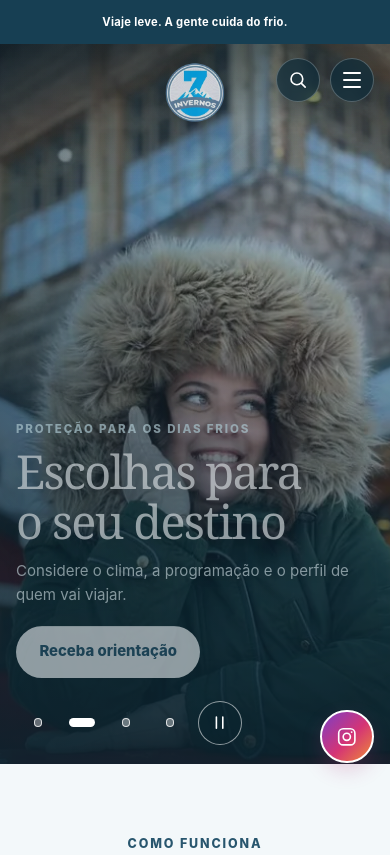
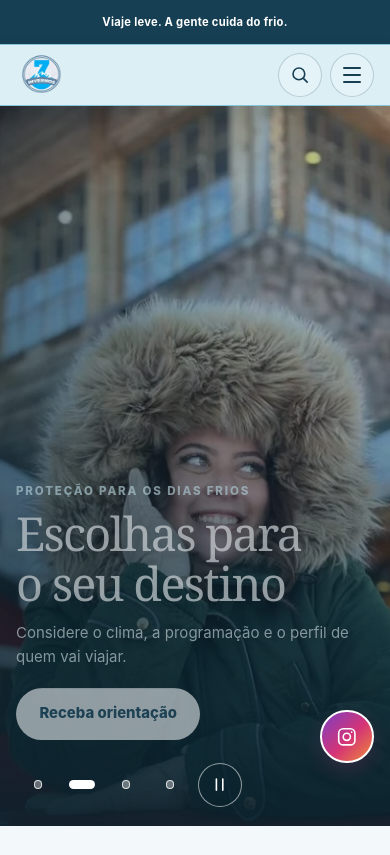
Before and after one commit to mariomoutinho/7-invernos, a plain HTML site: page index.html in a window 390 px wide. Shown: the top 855 px of the page. Drawn offline with Linux system fonts and the light colour scheme.

Commit message:
fix: ajusta cabecalho e autoplay mobile

```diff
--- a/css/styles.css
+++ b/css/styles.css
@@ -35,7 +35,7 @@
 
 html {
   scroll-behavior: smooth;
-  scroll-padding-top: 6.5rem;
+  scroll-padding-top: 72px;
 }
 
 body {
@@ -300,22 +300,20 @@ p:last-child {
 }
 
 .menu-button,
-.hero-carousel-search {
+.site-header-search {
   width: 2.75rem;
   height: 2.75rem;
   place-content: center;
   padding: 0;
-  border: 1px solid rgba(255, 255, 255, 0.24);
+  border: 1px solid rgba(40, 86, 110, 0.24);
   border-radius: 50%;
-  color: #fff;
-  background: rgba(15, 44, 57, 0.72);
-  box-shadow: 0 7px 20px rgba(5, 21, 29, 0.18);
+  color: var(--color-primary-strong);
+  background: rgba(255, 255, 255, 0.24);
   cursor: pointer;
   transition:
     background-color var(--transition),
     border-color var(--transition),
     transform var(--transition);
-  backdrop-filter: blur(6px);
 }
 
 .menu-button {
@@ -323,18 +321,18 @@ p:last-child {
   gap: 5px;
 }
 
-.hero-carousel-search {
+.site-header-search {
   display: none;
 }
 
 .menu-button:hover,
-.hero-carousel-search:hover {
-  border-color: rgba(255, 255, 255, 0.42);
-  background: rgba(15, 44, 57, 0.9);
+.site-header-search:hover {
+  border-color: rgba(40, 86, 110, 0.42);
+  background: rgba(255, 255, 255, 0.58);
   transform: translateY(-1px);
 }
 
-.hero-carousel-search svg {
+.site-header-search svg {
   width: 1.35rem;
   height: 1.35rem;
   fill: none;
@@ -547,6 +545,43 @@ p:last-child {
 .social-link.instagram .instagram-dot {
   fill: currentColor;
   stroke: none;
+}
+
+.site-header {
+  position: sticky;
+  z-index: 50;
+  top: 0;
+  height: 3.875rem;
+  border-top: 1px solid rgba(0, 127, 169, 0.38);
+  border-bottom: 1px solid rgba(0, 127, 169, 0.38);
+  background: #dceff5;
+  box-shadow: 0 5px 14px rgba(24, 60, 78, 0.1);
+}
+
+.site-header-inner {
+  display: flex;
+  height: 100%;
+  align-items: center;
+  justify-content: space-between;
+}
+
+.site-header-logo {
+  display: block;
+  width: clamp(3rem, 13vw, 3.25rem);
+  height: auto;
+  flex: 0 0 auto;
+}
+
+.site-header-logo img {
+  width: 100%;
+  height: auto;
+  object-fit: contain;
+}
+
+.site-header-actions {
+  display: flex;
+  align-items: center;
+  gap: 0.5rem;
 }
 
 .js .site-navigation {
@@ -573,7 +608,7 @@ p:last-child {
 }
 
 .js .menu-button,
-.js .hero-carousel-search {
+.js .site-header-search {
   display: grid;
 }
 
@@ -755,65 +790,6 @@ body.menu-is-open {
   color: #fff;
   background: var(--color-primary-strong);
   touch-action: pan-y;
-}
-
-.hero-carousel-header {
-  position: absolute;
-  z-index: 7;
-  top: 0.875rem;
-  left: 50%;
-  display: flex;
-  align-items: center;
-  justify-content: flex-end;
-  pointer-events: none;
-  transform: translateX(-50%);
-}
-
-.hero-carousel-top-shade {
-  position: absolute;
-  z-index: 6;
-  top: 0;
-  right: 0;
-  left: 0;
-  height: 9rem;
-  background: linear-gradient(
-    to bottom,
-    rgba(5, 25, 34, 0.48) 0%,
-    rgba(5, 25, 34, 0.18) 55%,
-    transparent 100%
-  );
-  pointer-events: none;
-}
-
-.hero-carousel-logo,
-.hero-carousel-actions {
-  pointer-events: auto;
-}
-
-.hero-carousel-logo {
-  position: absolute;
-  z-index: 1;
-  top: 0;
-  left: 50%;
-  display: block;
-  width: clamp(4.5rem, 20vw, 5.5rem);
-  height: auto;
-  opacity: 0.84;
-  filter: drop-shadow(0 3px 7px rgba(0, 0, 0, 0.28));
-  transform: translateX(-50%);
-}
-
-.hero-carousel-logo img {
-  width: 100%;
-  height: auto;
-  object-fit: contain;
-}
-
-.hero-carousel-actions {
-  z-index: 2;
-  display: flex;
-  align-items: center;
-  gap: 0.625rem;
 }
 
 .hero-carousel-track,
--- a/index.html
+++ b/index.html
@@ -13,10 +13,10 @@
       document.documentElement.classList.add("js");
     </script>
     <link rel="icon" type="image/png" sizes="64x64" href="assets/images/optimized/favicon-64.png">
-    <link rel="stylesheet" href="css/styles.css?v=7">
+    <link rel="stylesheet" href="css/styles.css?v=8">
     <script src="js/config.js?v=3" defer></script>
     <script src="js/content.js?v=1" defer></script>
-    <script src="js/main.js?v=5" defer></script>
+    <script src="js/main.js?v=6" defer></script>
   </head>
 
   <body>
@@ -25,6 +25,42 @@
     <aside class="announcement-bar" aria-label="Informações da 7 Invernos" data-announcement-bar>
       <p data-announcement-text>Viaje leve. A gente cuida do frio.</p>
     </aside>
+
+    <header class="site-header">
+      <div class="container site-header-inner">
+        <a class="site-header-logo" href="#inicio" aria-label="7 Invernos — voltar ao início">
+          <img
+            src="assets/images/optimized/logo-7-invernos.webp"
+            width="240"
+            height="222"
+            alt="7 Invernos"
+          >
+        </a>
+        <div class="site-header-actions">
+          <button
+            class="site-header-search"
+            type="button"
+            aria-haspopup="dialog"
+            aria-label="Pesquisar"
+            data-search-button
+          >
+            <svg aria-hidden="true" viewBox="0 0 24 24"><circle cx="11" cy="11" r="6.5" /><path d="m16 16 4.2 4.2" /></svg>
+          </button>
+          <button
+            class="menu-button"
+            type="button"
+            aria-expanded="false"
+            aria-controls="site-navigation"
+            aria-label="Abrir menu"
+            data-menu-button
+          >
+            <span aria-hidden="true"></span>
+            <span aria-hidden="true"></span>
+            <span aria-hidden="true"></span>
+          </button>
+        </div>
+      </div>
+    </header>
 
     <nav class="site-navigation" id="site-navigation" aria-label="Navegação principal" data-navigation>
           <div class="mobile-navigation-header">
@@ -95,41 +131,6 @@
           aria-label="Destaques de roupas e viagens"
           data-hero-carousel
         >
-          <div class="hero-carousel-top-shade" aria-hidden="true"></div>
-          <div class="container hero-carousel-header">
-            <a class="hero-carousel-logo" href="#inicio" aria-label="7 Invernos — voltar ao início">
-              <img
-                src="assets/images/optimized/logo-7-invernos.webp"
-                width="240"
-                height="222"
-                alt="7 Invernos"
-              >
-            </a>
-            <div class="hero-carousel-actions">
-              <button
-                class="hero-carousel-search"
-                type="button"
-                aria-haspopup="dialog"
-                aria-label="Pesquisar"
-                data-search-button
-              >
-                <svg aria-hidden="true" viewBox="0 0 24 24"><circle cx="11" cy="11" r="6.5" /><path d="m16 16 4.2 4.2" /></svg>
-              </button>
-              <button
-                class="menu-button hero-carousel-menu"
-                type="button"
-                aria-expanded="false"
-                aria-controls="site-navigation"
-                aria-label="Abrir menu"
-                data-menu-button
-              >
-                <span aria-hidden="true"></span>
-                <span aria-hidden="true"></span>
-                <span aria-hidden="true"></span>
-              </button>
-            </div>
-          </div>
-
           <div class="hero-carousel-track" data-hero-track>
             <figure
               class="hero-carousel-slide is-active"
--- a/js/main.js
+++ b/js/main.js
@@ -77,6 +77,7 @@
     if (!carousel || !track || !previous || !next || !indicators || !toggle || !contentSlides.length) return;
 
     const reducedMotion = window.matchMedia("(prefers-reduced-motion: reduce)").matches;
+    const desktopHover = window.matchMedia("(hover: hover) and (pointer: fine)");
     const slideCount = contentSlides.length;
     let currentIndex = 0;
     let timer;
@@ -193,6 +194,12 @@
       }, 12000);
     }
 
+    function beginPointerInteraction() {
+      stopAutoplay();
+      window.clearTimeout(resumeTimer);
+      temporarilyPaused = true;
+    }
+
     function goManually(index) {
       showSlide(index);
       pauseForInteraction();
@@ -214,9 +221,11 @@
 
     track.addEventListener("pointerdown", (event) => {
       if (event.pointerType === "mouse" && event.button !== 0) return;
+      if (event.target.closest("a, button")) return;
       dragStartX = event.clientX;
       dragging = true;
       track.classList.add("is-dragging");
+      beginPointerInteraction();
       track.setPointerCapture(event.pointerId);
     });
     track.addEventListener("pointerup", (event) => {
@@ -225,31 +234,46 @@
       track.classList.remove("is-dragging");
       if (track.hasPointerCapture(event.pointerId)) track.releasePointerCapture(event.pointerId);
       const distance = event.clientX - dragStartX;
-      if (Math.abs(distance) >= 45) goManually(currentIndex + (distance < 0 ? 1 : -1));
+      if (Math.abs(distance) >= 45) showSlide(currentIndex + (distance < 0 ? 1 : -1));
+      pauseForInteraction();
     });
     track.addEventListener("pointercancel", () => {
+      if (!dragging) return;
       dragging = false;
       track.classList.remove("is-dragging");
+      pauseForInteraction();
     });
 
-    carousel.addEventListener("mouseenter", () => {
+    // Toques podem gerar eventos de mouse de compatibilidade sem um "leave" correspondente.
+    // Por isso, a pausa por hover só responde a um ponteiro de mouse realmente capaz de hover.
+    carousel.addEventListener("pointerenter", (event) => {
+      if (!desktopHover.matches || event.pointerType !== "mouse") return;
       pointerInside = true;
       stopAutoplay();
     });
-    carousel.addEventListener("mouseleave", () => {
+    carousel.addEventListener("pointerleave", (event) => {
+      if (!desktopHover.matches || event.pointerType !== "mouse") return;
       pointerInside = false;
       scheduleAutoplay();
     });
-    carousel.addEventListener("focusin", () => {
-      focusInside = true;
-      stopAutoplay();
+    carousel.addEventListener("focusin", (event) => {
+      focusInside = event.target.matches(":focus-visible");
+      if (focusInside) stopAutoplay();
     });
     carousel.addEventListener("focusout", () => {
       window.setTimeout(() => {
-        focusInside = carousel.contains(document.activeElement);
+        focusInside = carousel.contains(document.activeElement) && document.activeElement.matches(":focus-visible");
         scheduleAutoplay();
       }, 0);
     });
+
+    const resetHoverState = () => {
+      if (desktopHover.matches) return;
+      pointerInside = false;
+      scheduleAutoplay();
+    };
+    if (typeof desktopHover.addEventListener === "function") desktopHover.addEventListener("change", resetHoverState);
+    else desktopHover.addListener(resetHoverState);
 
     toggle.addEventListener("click", () => {
       userPaused = !userPaused;
```
Also changed, not shown: 1 other file.
